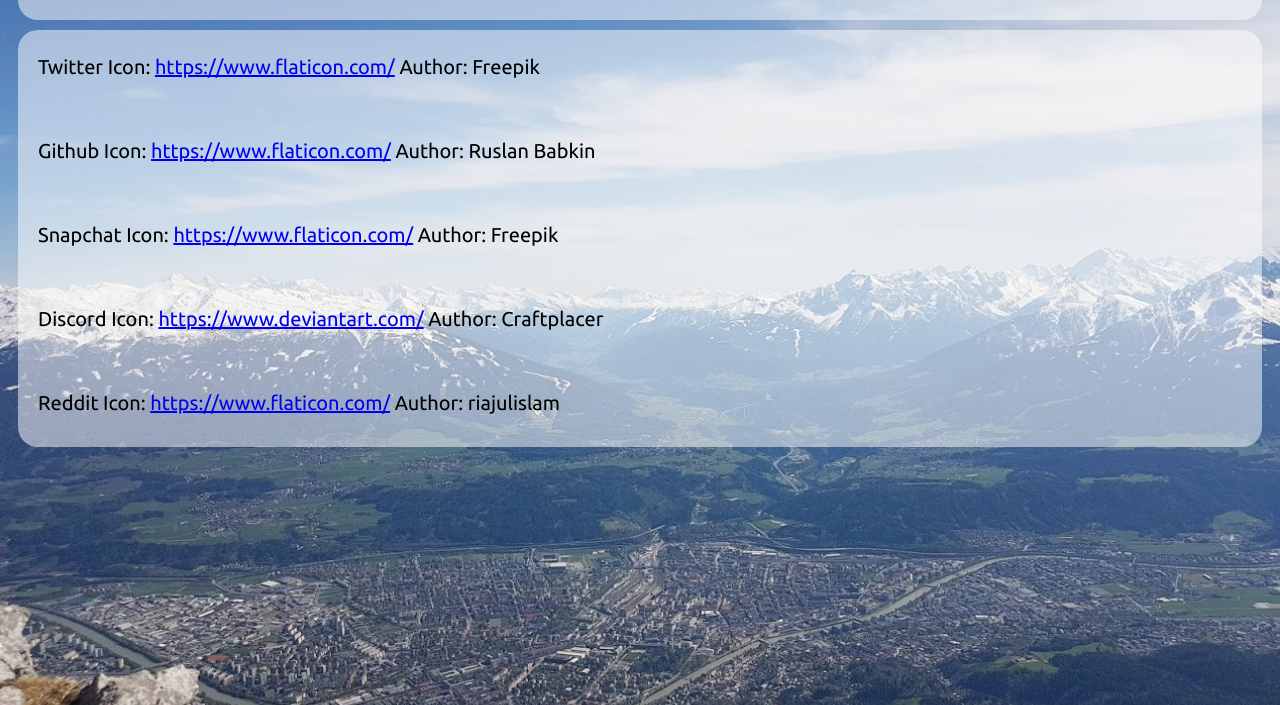
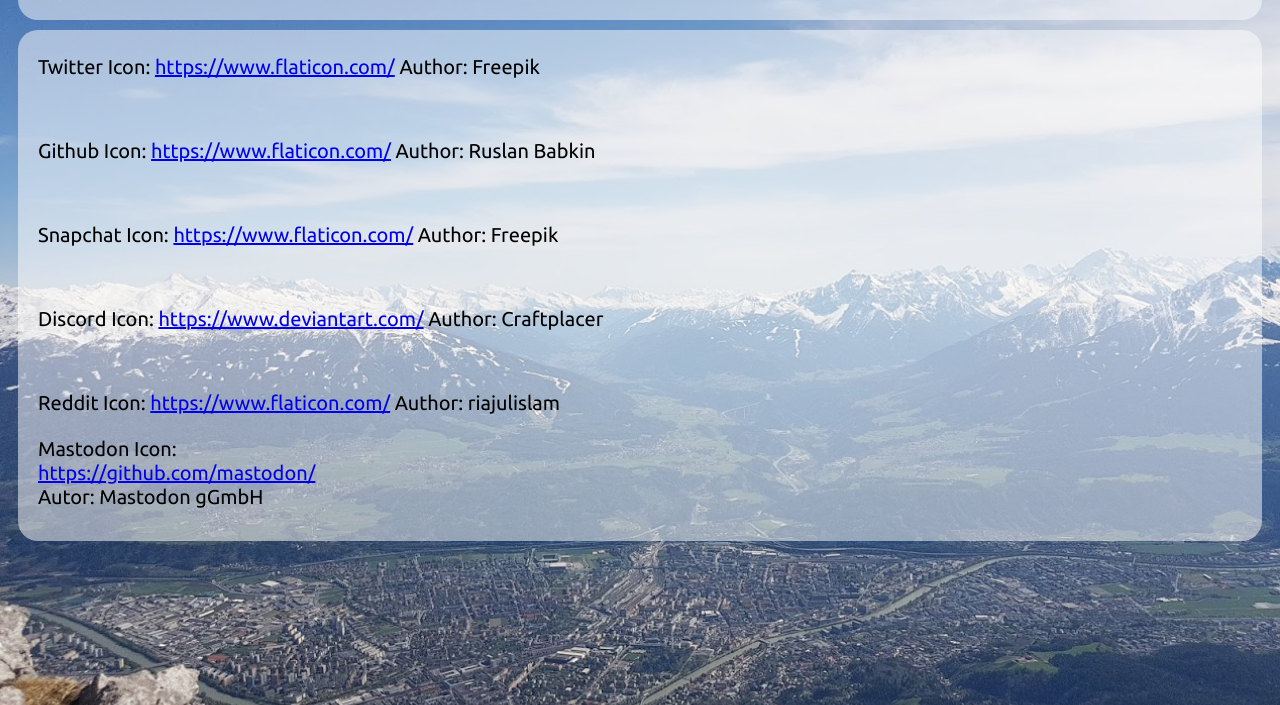
Before and after one commit to do-m-inik/domiweb, a plain HTML site: page sources/index.html in a window 1280 px wide. Shown: the part 95-800 px from the top of the page. Drawn offline with Linux system fonts and the light colour scheme.

Commit message:
Hinzufuegen der Quellenangabe vom Mastodon Icon

```diff
--- a/sources/index.html
+++ b/sources/index.html
@@ -21,6 +21,8 @@
             https://www.deviantart.com/</a> Author: Craftplacer</p><br>
     <p>Reddit Icon: <a href="https://www.flaticon.com/premium-icon/reddit_3536761" target="_blank">
             https://www.flaticon.com/</a> Author: riajulislam</p>
+    <p>Mastodon Icon:<br><a href="https://github.com/mastodon/joinmastodon/blob/master/public/press-kit.zip" target="_blank">
+            https://github.com/mastodon/</a> <br>Autor: Mastodon gGmbH</p>
 </div>
 </BODY>
 </HTML>
```
